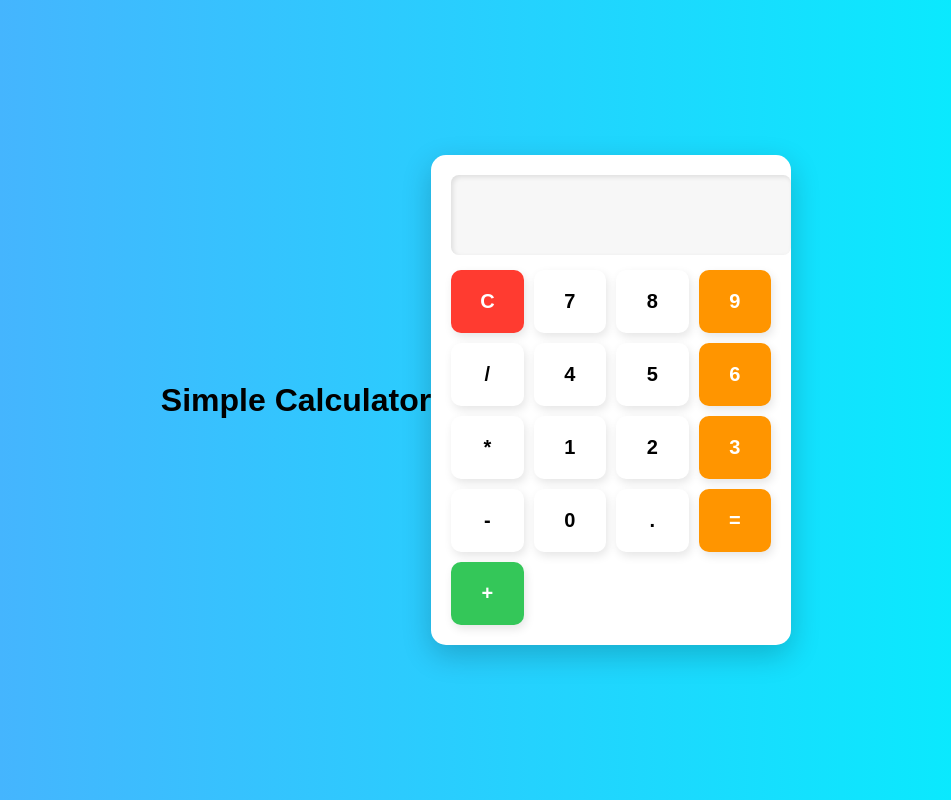
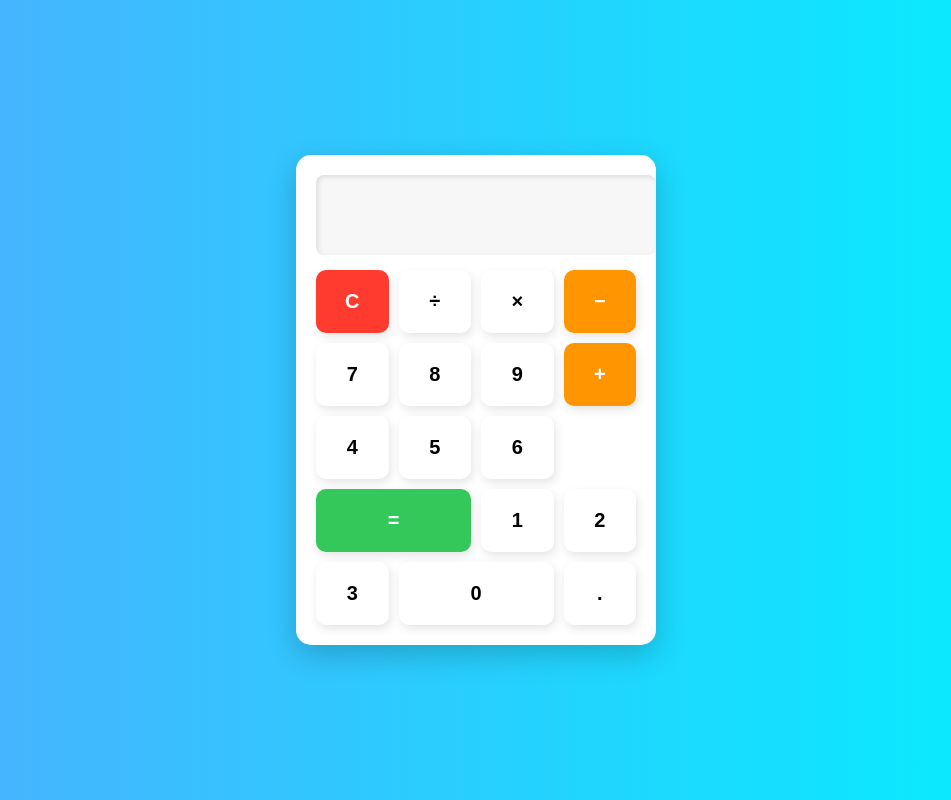
Before and after one commit to navi-sri007/Simple-Calculator, a plain HTML site: page index.html in a window 1280 px wide. Shown: the whole page, without its empty margins (164-1115 px from the left). Drawn offline with Linux system fonts and the light colour scheme.

Commit message:
Fixed calculator button layout

```diff
--- a/index.html
+++ b/index.html
@@ -9,28 +9,31 @@
     <link rel="stylesheet" href="my-project/style.css">
 </head>
 <body>
-    <h1>Simple Calculator</h1>
-
     <div class="calculator">
         <input type="text" id="display" disabled>
+
         <div class="buttons">
-            <button onclick="clearDisplay()">C</button>
+            <button class="clear" onclick="clearDisplay()">C</button>
+            <button onclick="appendToDisplay('/')">÷</button>
+            <button onclick="appendToDisplay('*')">×</button>
+            <button class="operator" onclick="appendToDisplay('-')">−</button>
+
             <button onclick="appendToDisplay('7')">7</button>
             <button onclick="appendToDisplay('8')">8</button>
             <button onclick="appendToDisplay('9')">9</button>
-            <button onclick="appendToDisplay('/')">/</button>
+            <button class="operator" onclick="appendToDisplay('+')">+</button>
+
             <button onclick="appendToDisplay('4')">4</button>
             <button onclick="appendToDisplay('5')">5</button>
             <button onclick="appendToDisplay('6')">6</button>
-            <button onclick="appendToDisplay('*')">*</button>
+            <button class="equal" onclick="calculateResult()">=</button>
+
             <button onclick="appendToDisplay('1')">1</button>
             <button onclick="appendToDisplay('2')">2</button>
             <button onclick="appendToDisplay('3')">3</button>
-            <button onclick="appendToDisplay('-')">-</button>
-            <button onclick="appendToDisplay('0')">0</button>
+
+            <button class="zero" onclick="appendToDisplay('0')">0</button>
             <button onclick="appendToDisplay('.')">.</button>
-            <button onclick="calculateResult()">=</button>
-            <button onclick="appendToDisplay('+')">+</button>
         </div>
     </div>
 
--- a/my-project/style.css
+++ b/my-project/style.css
@@ -65,30 +65,34 @@ button:active {
     transform: scale(0.95);
 }
 
-button:nth-child(4n) {
+.clear {
+    background: #ff3b30;
+    color: white;
+}
+
+.clear:hover {
+    background: #d32f2f;
+}
+
+.operator {
     background: #ff9500;
     color: white;
 }
 
-button:nth-child(4n):hover {
+.operator:hover {
     background: #e07b00;
 }
 
-/* Clear and Equal Button */
-button:nth-child(1) {
-    background: #ff3b30;
+.equal {
+    background: #34c759;
     color: white;
+    grid-column: span 2;
 }
 
-button:nth-child(1):hover {
-    background: #d32f2f;
+.equal:hover {
+    background: #2a9e47;
 }
 
-button:nth-child(17) {
-    background: #34c759;
-    color: white;
+.zero {
+    grid-column: span 2;
 }
-
-button:nth-child(17):hover {
-    background: #2a9e47;
-}
```
